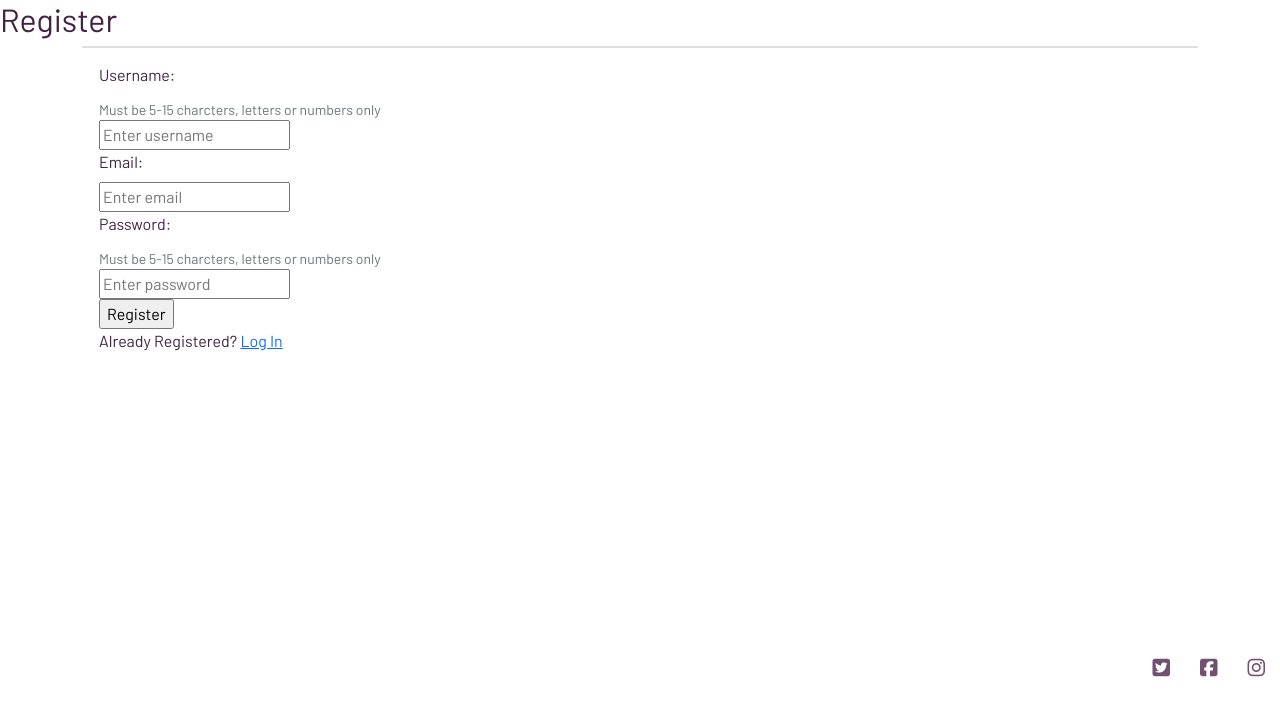
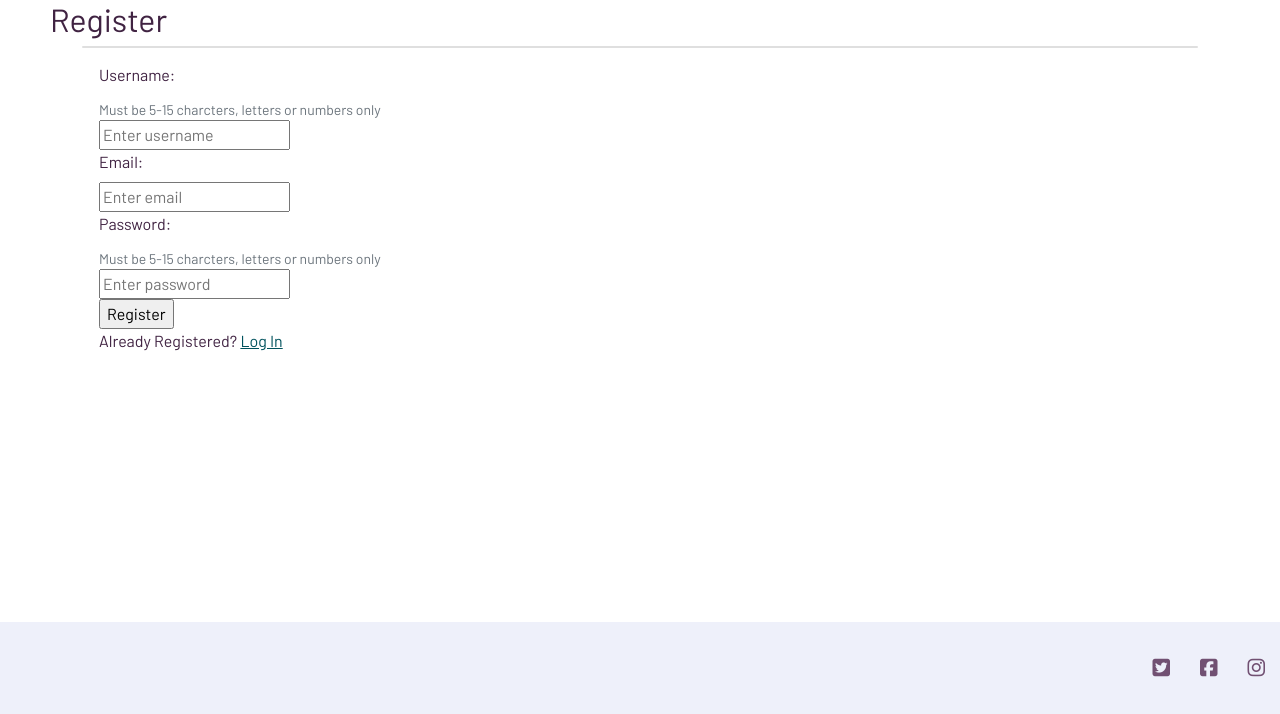
Before and after one commit to Sharon-B/BreastCancerAwarenessBakingApp, a Flask app: page /register in a window 1280 px wide. Shown: the part 86-800 px from the top of the page. Run offline with Flask 2, Linux system fonts and the light colour scheme; some libraries are stand-ins or nearby versions.

Commit message:
Add features to readme and classes to login and register pages

```diff
--- a/static/css/style.css
+++ b/static/css/style.css
@@ -89,3 +89,18 @@ footer {
 .gallery-column img {
     margin: 10px;
 }
+
+/*Styling for Login and Register pages*/
+
+.register-heading, .login-heading {
+    margin-left: 50px;
+}
+
+.register-link, .login-link {
+    color: #00525d;
+    text-decoration: underline;
+}
+
+.register-link:hover, .login-link:hover {
+    color: #00525d;
+}
--- a/templates/base.html
+++ b/templates/base.html
@@ -27,7 +27,7 @@
 <body>
 
     <header>
-        <nav class="navbar navbar-expand-md navbar-light bg-light" style="background-color: #eef0fc">
+        <nav class="navbar navbar-expand-md navbar-light" style="background-color: #eef0fa;">
             <div class="container-fluid">
                 <div class="navbar-brand">
                     <a class="navbar-brand" href="{{ url_for('index') }}">Stay A Breast</a>
@@ -82,7 +82,7 @@
         {% endblock %}
     </main>
 
-    <footer class="footer mt-auto py-3 has-sticky-footer" role="content-info">
+    <footer class="footer mt-auto py-3" style="background-color: #eef0fa" role="content-info">
         <ul>
             <li>
                 <a href="#" target="_blank" rel="noopener" aria-label="Visit our Instagram page; opens in a new tab"><i
--- a/templates/login.html
+++ b/templates/login.html
@@ -4,8 +4,8 @@
 
 {% block content %}
     <!-- Page Heading -->
-    <h2 class="page-heading heading">Login</h2>
-    <div id="form-wrapper" class="container">
+    <h2 class="page-heading heading login-heading">Login</h2>
+    <div id="form-wrapper login-form" class="container">
         <div class="row">
             <div class="col">
                 <!-- Bootstrap Card with modifications -->
@@ -38,7 +38,7 @@
                             <div class="sub">
                                 <input class="submit-button button" type="submit" value="Log In">
                                 <!-- Redirect to Register Page -->
-                                <p>Not Registered Yet? <a href="{{ url_for('register') }}">Register</a>
+                                <p>Not Registered Yet? <a href="{{ url_for('register') }}" class="register-link">Register</a>
                                 </p>
                             </div>
                         </form>
--- a/templates/register.html
+++ b/templates/register.html
@@ -4,8 +4,8 @@
 
 {% block content %}
     <!-- Page Heading -->
-    <h2 class="page-heading heading">Register</h2>
-    <div id="form-wrapper" class="container">
+    <h2 class="page-heading heading register-heading">Register</h2>
+    <div id="form-wrapper register-form" class="container">
         <div class="row">
             <div class="col">
                 <!-- Bootstrap Card with modifications -->
@@ -54,7 +54,7 @@
                             <div class="sub">
                                 <input class="submit-button button" type="submit" value="Register">
                                 <!-- Redirect to Login Page -->
-                                <p>Already Registered? <a href="{{ url_for('login') }}">Log In</a>
+                                <p>Already Registered? <a href="{{ url_for('login') }}" class="login-link">Log In</a>
                                 </p>
                             </div>
                         </form>
```
Also changed, not shown: README.md, static/images/readme-images/recipes-wireframe.jpg (renamed from static/images/readme-images/recipes-wireframe.JPG).
